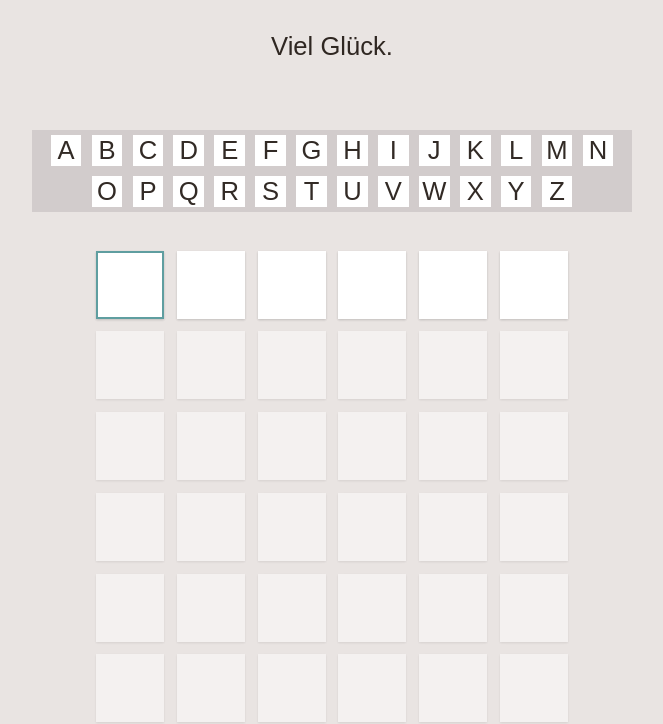
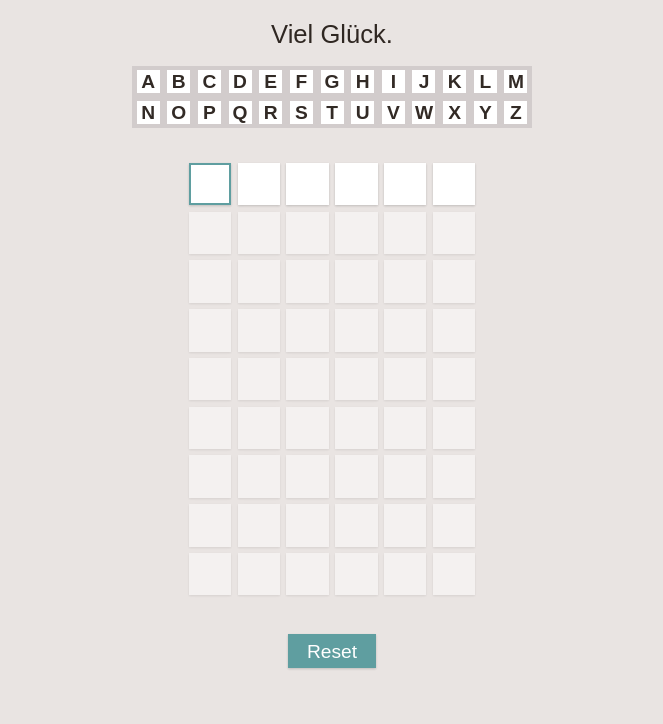
Before and after one commit to AbbasGas/wortle, a plain HTML site: page index.html in a window 1280 px wide. Shown: the part 84-808 px from the top of the page, without its empty margins (308-971 px from the left). Drawn offline with Linux system fonts and the light colour scheme.

Commit message:
style update

```diff
--- a/css/style.css
+++ b/css/style.css
@@ -2,7 +2,7 @@
 @import url(variables.css);
 
 :root {
-	--cell-size: 2em;
+	--cell-size: 1.2em;
 	--col-lost: #f54;
 	--col-cell-empty: #fff;
 	--col-cell-incorrect: #999;
@@ -47,7 +47,7 @@ cell {
 	height: var(--cell-size);
 	line-height: var(--cell-size);
 	background-color: white;
-	margin: 0.2em;
+	margin: 0.1em;
 	box-shadow: var(--shadow-1);
 	border: 2px solid var(--col-cell-empty);
 	opacity: 0.5;
@@ -84,9 +84,9 @@ cell[value='2'] {
 }
 
 btn {
-	font-size: 0.8em;
+	font-size: 0.6em;
 	display: inline-block;
-	padding: 0.6em 1em;
+	padding: 0.4em 1em;
 	background-color: var(--col-primary);
 	color: white;
 	box-shadow: var(--shadow-1);
@@ -106,14 +106,14 @@ keyboard {
 	display: flex;
 	flex-wrap: wrap;
 	justify-content: center;
-	margin: 1em auto 0 auto;
+	margin: 0.2em auto 0 auto;
 	width: 50%;
-	min-width: 450px;
-	max-width: 600px;
+	min-width: 200px;
+	max-width: 400px;
 }
 
 char {
-	font-size: 0.8em;
+	font-size: 0.6em;
 	display: inline-block;
 	width: 1em;
 	height: 1em;
@@ -121,6 +121,7 @@ char {
 	padding: 0.1em;
 	margin: 0.2em;
 	user-select: none;
+	font-weight: 900;
 }
 
 char[checked='true'] {
@@ -130,7 +131,7 @@ char[checked='true'] {
 #message {
 	display: inline-block;
 	padding: 0.5em 1em;
-	margin: 1em auto;
+	margin: 0.5em auto 0 auto;
 	font-size: 0.8em;
 }
 
```
